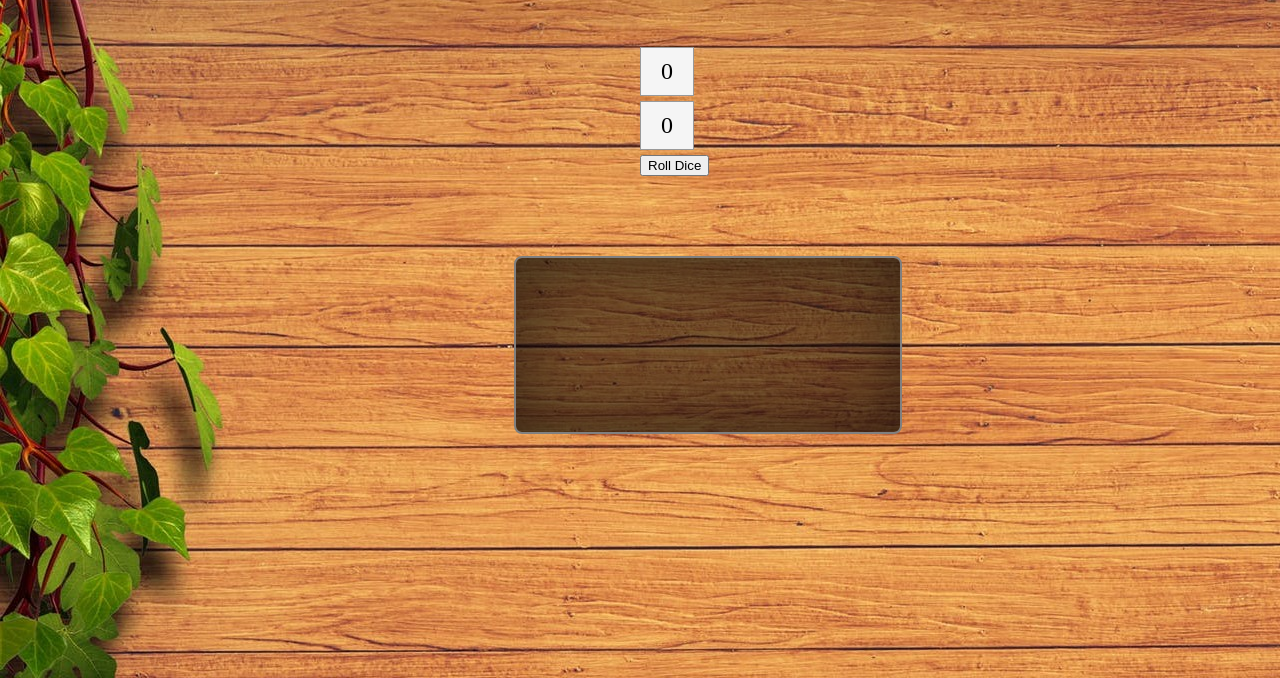
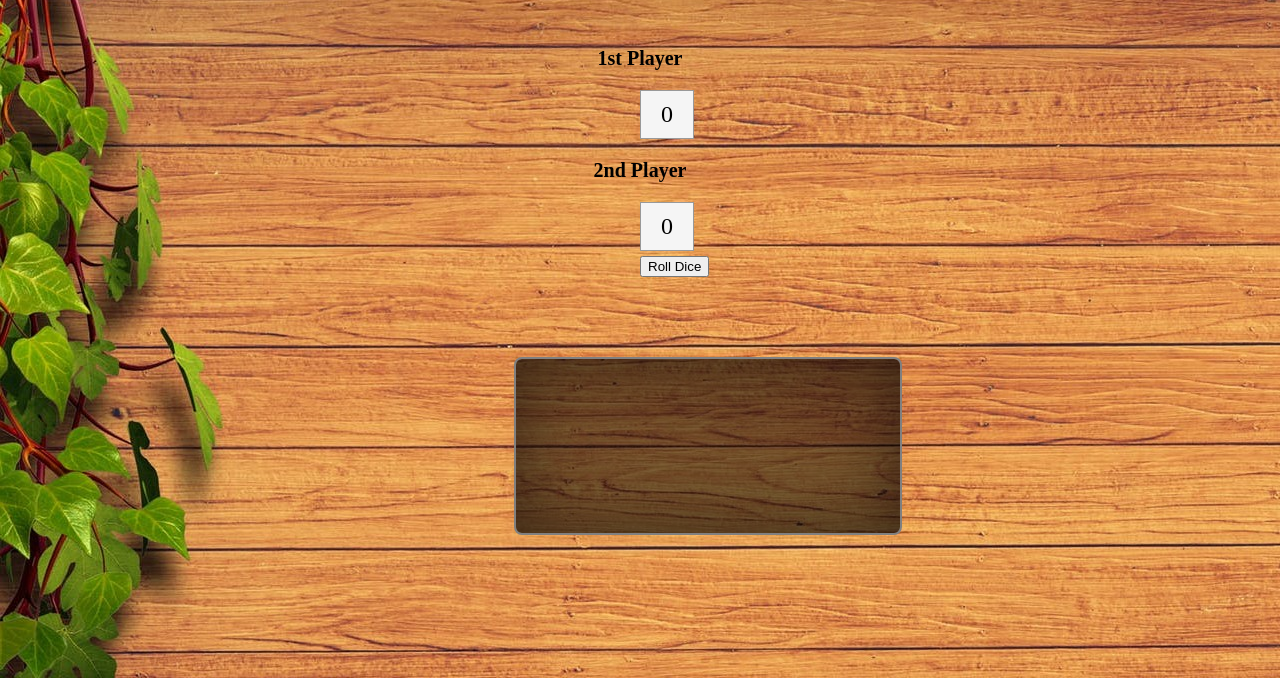
Before and after one commit to KevineMusoni/Pig-Dice, a plain HTML site: page easy.html in a window 1280 px wide. Shown: the part 122-800 px from the top of the page. Drawn offline with Linux system fonts and the light colour scheme.

Commit message:
player 1 and 2 added

```diff
--- a/css/style.css
+++ b/css/style.css
@@ -137,3 +137,7 @@ color: black;
 .checked {
 color: blue;
 }
+.player{
+	text-align: center;
+	font-size: 20px;
+}
--- a/easy.html
+++ b/easy.html
@@ -6,8 +6,8 @@
 	</head>
 	<body class="easy">
 		<h2 class="title2">easy</h2>
-		<div id="dice1" class="dice">0</div>
-		<div id="dice2" class="dice">0</div>
+		<p class="player"><b>1st Player</b></p><div id="dice1" class="dice">0</div>
+		<p class="player"><b>2nd Player</b></p><div id="dice2" class="dice">0</div>
 		<button id="btn">Roll Dice</button>
 		<h2 id="result"></h2>
 
```
